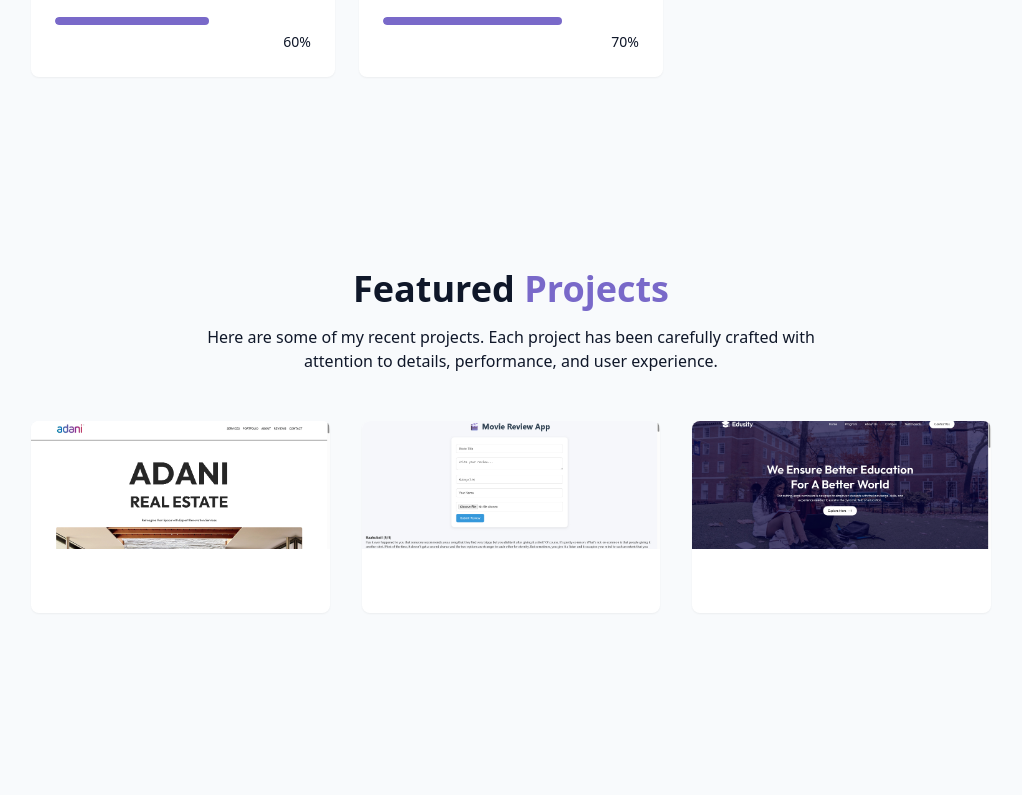
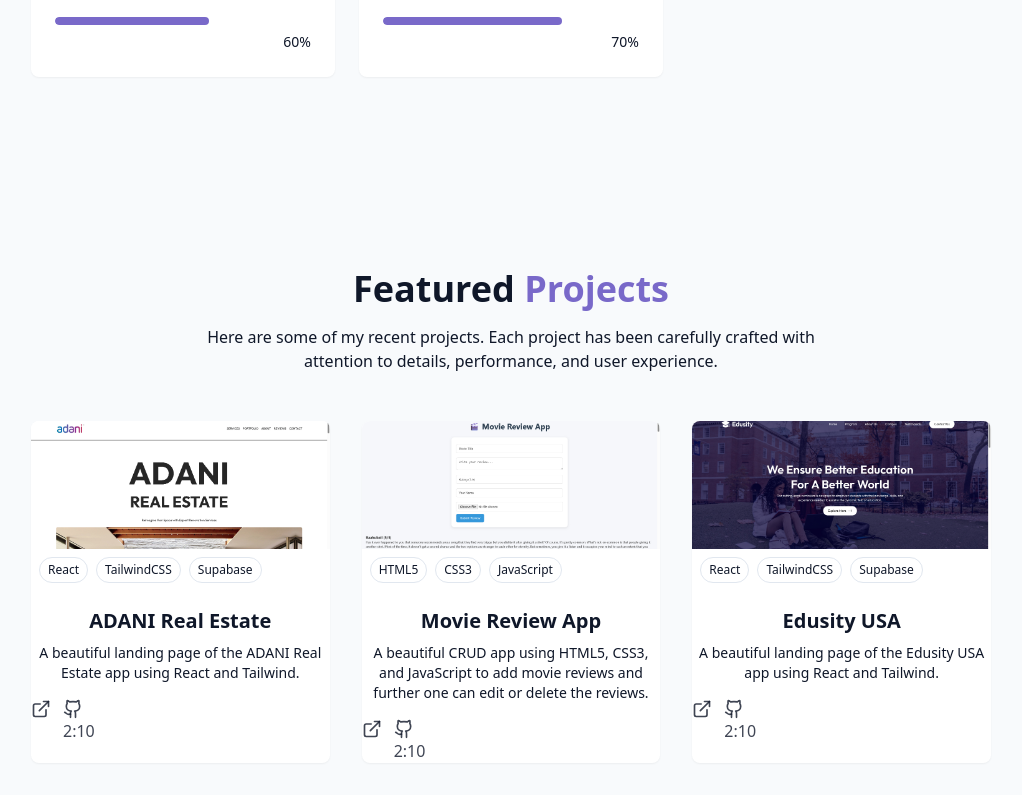
Before and after one commit to Prdp-ktri/September-2025-portfolio, a React (Vite) app: page / in a window 1280 px wide. Shown: the part 2437-3232 px from the top of the page, without its empty margins (129-1151 px from the left). Before the commit the page ends 3146 px from the top, so only its background shows below. Built offline with nearby package versions, Linux system fonts and the light colour scheme.

Commit message:
commit Project links
commit Project links

```diff
--- a/src/components/ProjectsSection.jsx
+++ b/src/components/ProjectsSection.jsx
@@ -1,3 +1,4 @@
+import { ExternalLink, Github } from "lucide-react";
 import { href } from "react-router-dom";
 
 const projects = [
@@ -60,11 +61,40 @@
                 />
               </div>
 
-              <div className="p-6">
+              <div className="p-2">
                 <div className="flex flex-wrap gap-2 mb-4">
-                  {project.tags.map((tag) => {
-                    <span>{tag}</span>;
-                  })}
+                  {project.tags.map((tag, index) => (
+                    <span
+                      className="px-2 py-1 text-xs font-medium border rounded-full bg-secondary text-secondary-foreground"
+                      key={index}
+                    >
+                      {tag}
+                    </span>
+                  ))}
+                </div>
+              </div>
+              <h3 className="text-xl font-semibold mb-2">{project.title}</h3>
+              <p className="text-muted-foreground text-sm mb-4">
+                {project.description}
+              </p>
+              <div className="flex justify-between items-center">
+                <div className="flex space-x-3">
+                  <a
+                    href={project.demoUrl}
+                    target="_blank"
+                    className="text-foreground/80 hover:text-primary transition-colors duration-300"
+                  >
+                    {" "}
+                    <ExternalLink size={20} />
+                  </a>
+                  <a
+                    className="text-foreground/80 hover:text-primary transition-colors duration-300"
+                    target="_blank"
+                    href={project.githubUrl}
+                  >
+                    <Github size={20} />
+                    2:10
+                  </a>
                 </div>
               </div>
             </div>
```
